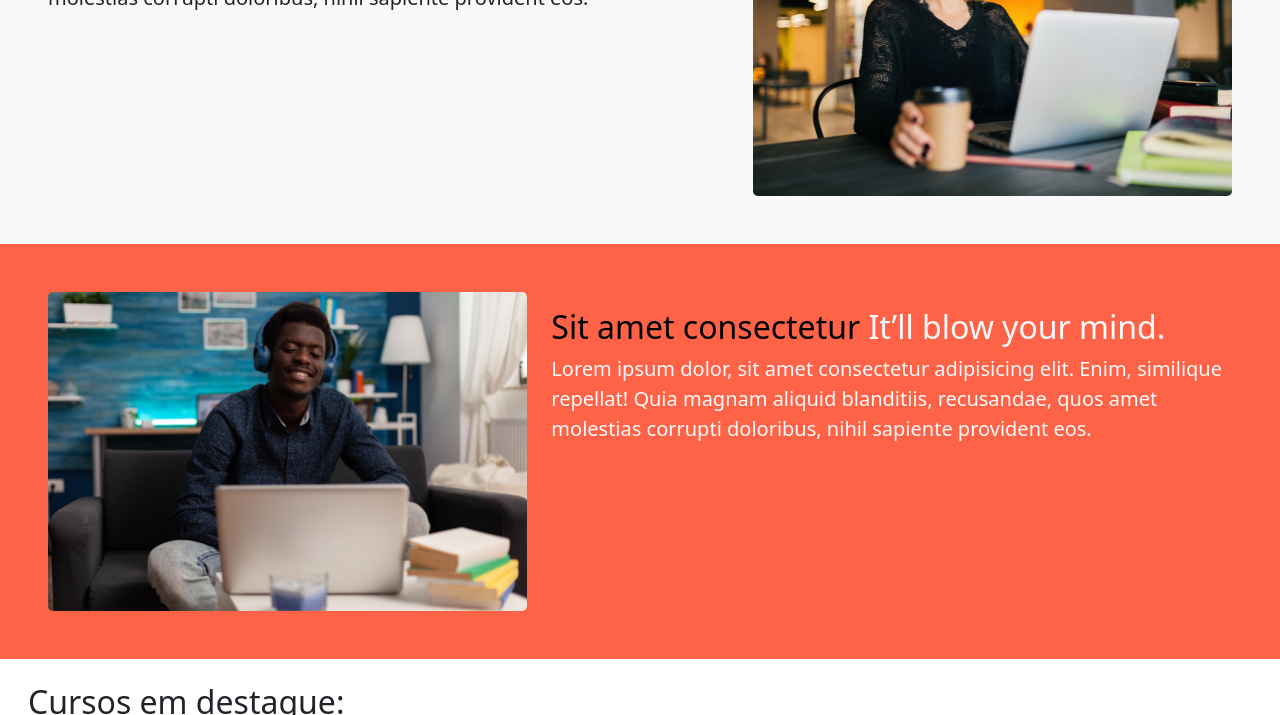
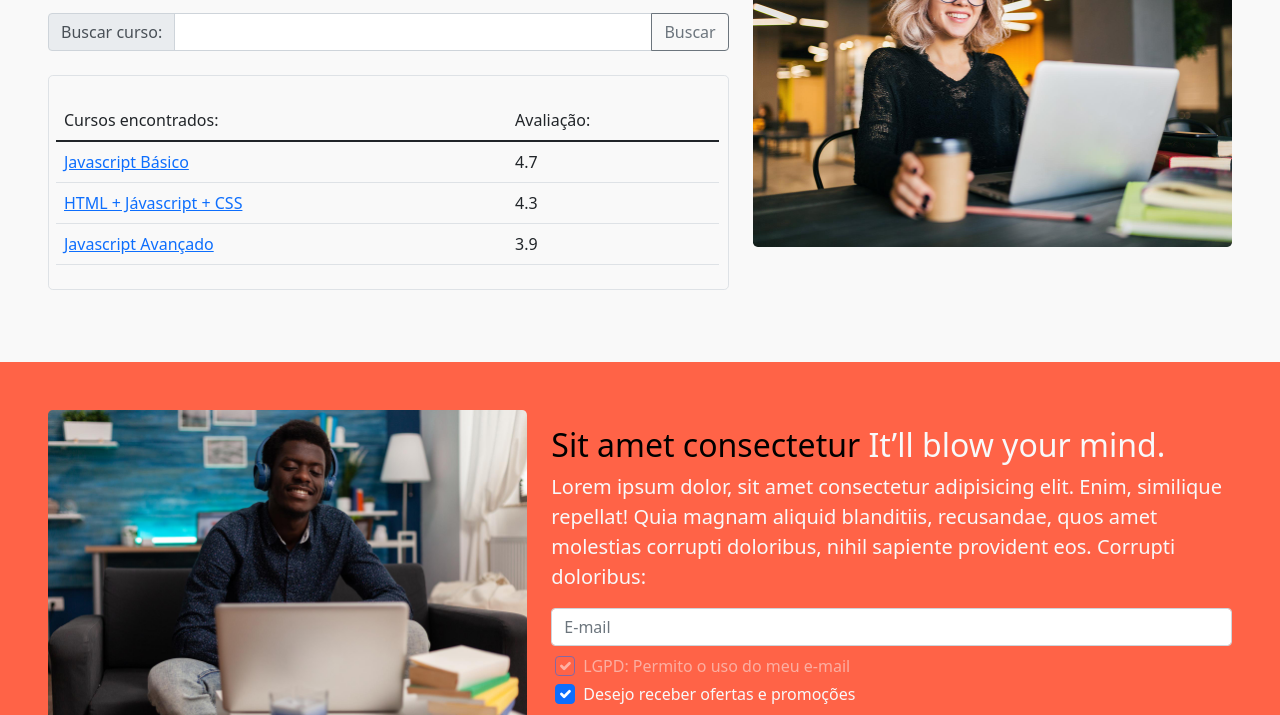
Before and after one commit to victorcova/Tera-Bootstrap, a plain HTML site: page index.html in a window 1280 px wide. Shown: the part 754-1469 px from the top of the page. Drawn offline with nearby package versions, Linux system fonts and the light colour scheme; no server answers.

Commit message:
otimizando pg

```diff
--- a/index.html
+++ b/index.html
@@ -16,7 +16,7 @@
 <body>
     <!-- NAVBAR -->
     <section id="navBar" >
-        <header class="p-2 my-2 bg-light text-black-50">
+        <header class="p-2 my-auto bg-light text-black-50">
             <div class="container">
                 <nav class="navbar navbar-expand-lg navbar-light bg-light fixed-top ">
                     <div class="container-fluid">
@@ -174,8 +174,43 @@
             <div class="container marketing">
                     <div class="row featurette">
                         <div class="col-md-7">
-                        <h2 class="featurette-heading">Lorem ipsum dolor <span class="text-muted">It’ll blow your mind.</span></h2>
-                        <p class="lead">Lorem ipsum dolor, sit amet consectetur adipisicing elit. Enim, similique repellat! Quia magnam aliquid blanditiis, recusandae, quos amet molestias corrupti doloribus, nihil sapiente provident eos.</p>
+                            <h2 class="featurette-heading">Lorem ipsum dolor <span class="text-muted">It’ll blow your mind.</span></h2>
+                            <p class="lead">Lorem ipsum dolor, sit amet consectetur adipisicing elit. Enim, similique repellat! Quia magnam aliquid blanditiis, recusandae, quos amet molestias corrupti doloribus, nihil sapiente provident eos.</p>
+
+                            <div class="input-group" id="BuscarCurso">
+                                <span class="input-group-text">Buscar curso:</span>
+                                <input type="text" aria-label="BuscarCurso" class="form-control">
+                                <!-- <input type="text" aria-label="Last name" class="form-control"> -->
+                                <button type="button" class="btn btn-outline-secondary">Buscar</button>
+                            </div>
+
+                            <div class="input-group border p-2 mb-4 mt-4 rounded-3">
+                                <table class="table table-hover" id="respostaBusca">
+                                    <table class="table table-hover">
+                                        <thead>
+                                          <tr>
+                                            <th scope="col">Cursos encontrados:</th>
+                                            <th scope="col">Avaliação:</th>
+                                          </tr>
+                                        </thead>
+                                        <tbody>
+                                          <tr>
+                                            <td><a href="#">Javascript Básico</a></td>
+                                            <td>4.7</td>
+                                          </tr>
+                                          <tr>
+                                            <td><a href="#">HTML + Jávascript + CSS</a></td>
+                                            <td>4.3</td>
+                                          </tr>
+                                          <tr>
+                                            <td><a href="#">Javascript Avançado</a></td>
+                                            <td>3.9</td>
+                                          </tr>
+                                        </tbody>
+                                      </table>
+                                </table>
+                            </div>
+
                         </div>
                         <div class="col-md-5 align-content-center">
                             <img src="img/bubbly-imgs/bkgs/bkg-7.jpg" class="rounded-3 bd-placeholder-img bd-placeholder-img-lg featurette-image img-fluid mx-auto">
@@ -186,14 +221,35 @@
 
         <div class="row p-5" style="background-color: tomato;">
             <div class="container marketing">
+
                     <div class="row featurette">
                         <div class="col-md-5">
                             <img src="img/bubbly-imgs/bkgs/bkg-6.jpg" class="rounded-3 bd-placeholder-img bd-placeholder-img-lg featurette-image img-fluid mx-auto">
                         </div>
                         <div class="col-md-7">
                             <h2 class="featurette-heading text-black pt-3">Sit amet consectetur <span class="text-light">It’ll blow your mind.</span></h2>
-                            <p class="lead text-light">Lorem ipsum dolor, sit amet consectetur adipisicing elit. Enim, similique repellat! Quia magnam aliquid blanditiis, recusandae, quos amet molestias corrupti doloribus, nihil sapiente provident eos.</p>
-                            </div>
+                            <p class="lead text-light">Lorem ipsum dolor, sit amet consectetur adipisicing elit. Enim, similique repellat! Quia magnam aliquid blanditiis, recusandae, quos amet molestias corrupti doloribus, nihil sapiente provident eos. Corrupti doloribus:</p>
+
+                            <input type="email" class="form-control" placeholder="E-mail" aria-label="E-mail" aria-describedby="button-addon2">
+
+                            <div class="form-check m-1 mt-2">
+                                <input class="form-check-input btn-outline-light" type="checkbox" value="aceitaTermos" id="aceitaTermosLgpd" checked disabled>
+                                <label class="form-check-label text-light" for="aceitaTermosLgpd">
+                                    LGPD: Permito o uso do meu e-mail
+                                </label>
+                              </div>
+                              <div class="form-check m-1">
+                                <input class="form-check-input" type="checkbox" value="querOfertas" id="querOfertas" checked>
+                                <label class="form-check-label text-light" for="querOfertas">
+                                    Desejo receber ofertas e promoções
+                                </label>
+                              </div>
+
+
+                            <button class="btn btn-outline-light mt-2" type="button" id="button-addon2">Receber ofertas</button>
+
+
+                        </div>
                     </div>
             </div>
         </div>
@@ -210,7 +266,13 @@
 
                 </div>
             </div>
+            <div class="btn-group pt-4 col-auto m-auto" role="group" aria-label="Mais opções">
+                <button type="button" class="btn btn-outline-secondary">Ver todos os nossos cursos</button>
+                <button type="button" class="btn btn-outline-secondary">Buscar um curso</button>
+                <button type="button" class="btn btn-outline-secondary">Adicionar o seu próprio curso</button>
+            </div>
         </div>
+
     </section>
 
 
```
Also changed, not shown: css/bubblyStyle.css (line endings or trailing spaces).
